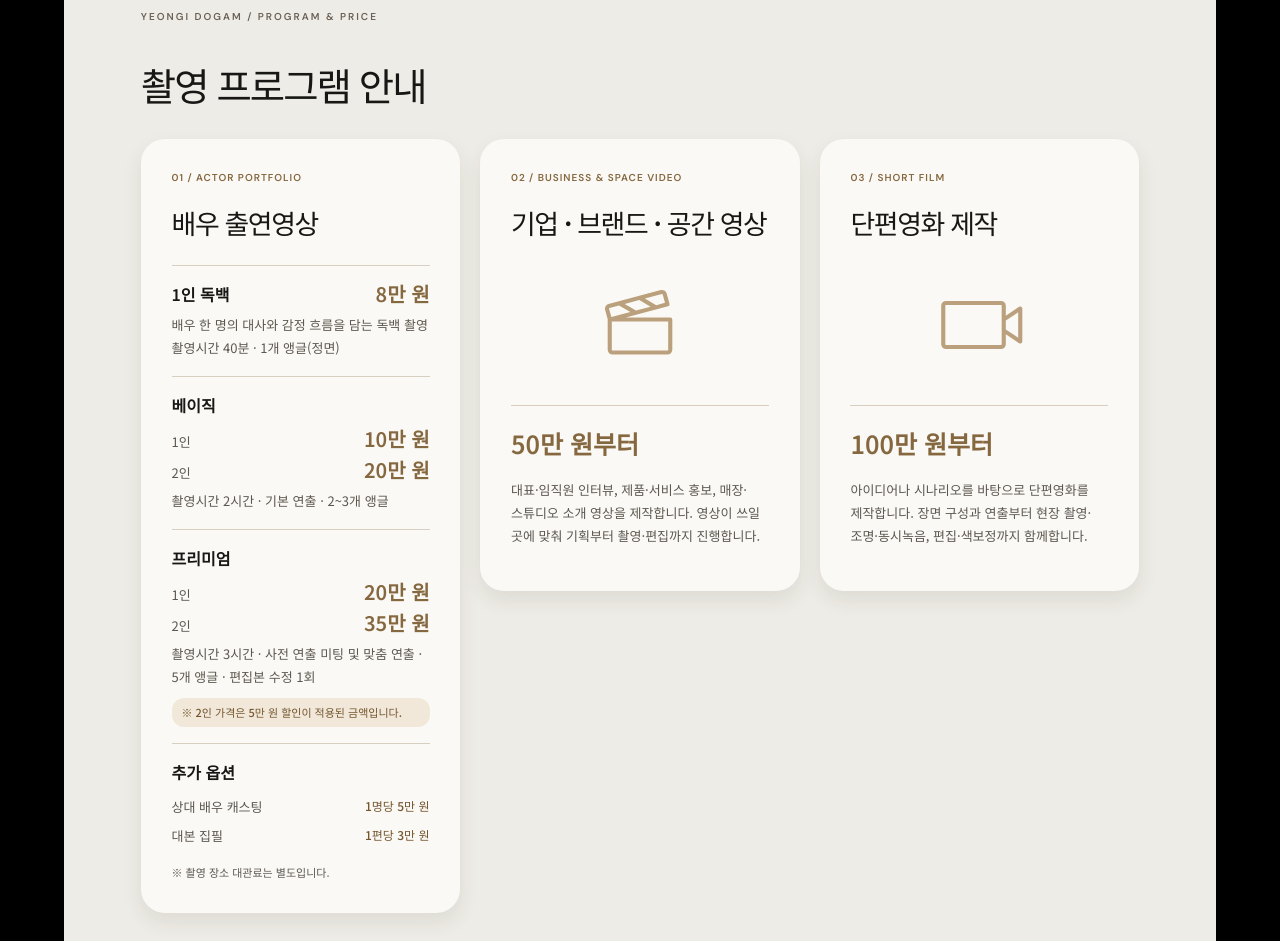
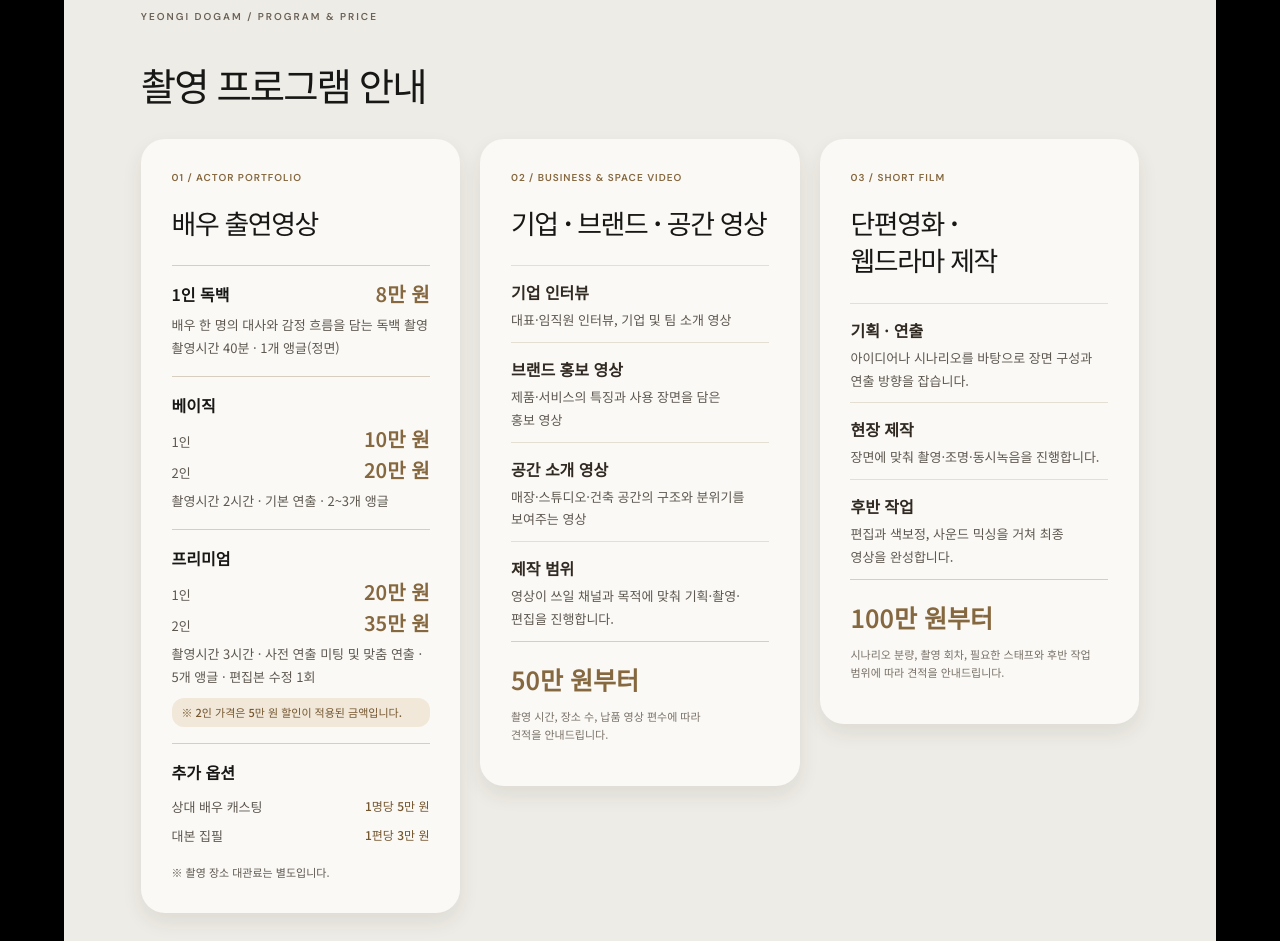
Before and after one commit to gimiyoni6378-dot/productco, a plain HTML site: page index.html in a window 1280 px wide. Shown: the part 3300-4241 px from the top of the page. Drawn offline with Linux system fonts and the light colour scheme.

Commit message:
Refresh video pricing card details

```diff
--- a/index.html
+++ b/index.html
@@ -251,8 +251,19 @@
           </section>
           <p class="pricing-location">※ 촬영 장소 대관료는 별도입니다.</p>
         </article>
-        <article aria-labelledby="brand-title"><p class="program-card-index">02 / BUSINESS &amp; SPACE VIDEO</p><h3 id="brand-title">기업 · 브랜드 · 공간 영상</h3><img class="program-icon" src="assets/icons/film-slate-light.svg" width="88" height="88" alt="" aria-hidden="true"><p class="program-pending">50만 원부터</p><p>대표·임직원 인터뷰, 제품·서비스 홍보, 매장·스튜디오 소개 영상을 제작합니다. 영상이 쓰일 곳에 맞춰 기획부터 촬영·편집까지 진행합니다.</p></article>
-        <article aria-labelledby="film-title"><p class="program-card-index">03 / SHORT FILM</p><h3 id="film-title">단편영화 제작</h3><img class="program-icon" src="assets/icons/video-camera-light.svg" width="88" height="88" alt="" aria-hidden="true"><p class="program-pending">100만 원부터</p><p>아이디어나 시나리오를 바탕으로 단편영화를 제작합니다. 장면 구성과 연출부터 현장 촬영·조명·동시녹음, 편집·색보정까지 함께합니다.</p></article>
+        <article aria-labelledby="brand-title"><p class="program-card-index">02 / BUSINESS &amp; SPACE VIDEO</p><h3 id="brand-title">기업 · 브랜드 · 공간 영상</h3>
+          <section class="program-detail"><h4>기업 인터뷰</h4><p>대표·임직원 인터뷰, 기업 및 팀 소개 영상</p></section>
+          <section class="program-detail"><h4>브랜드 홍보 영상</h4><p>제품·서비스의 특징과 사용 장면을 담은 홍보 영상</p></section>
+          <section class="program-detail"><h4>공간 소개 영상</h4><p>매장·스튜디오·건축 공간의 구조와 분위기를 보여주는 영상</p></section>
+          <section class="program-detail"><h4>제작 범위</h4><p>영상이 쓰일 채널과 목적에 맞춰 기획·촬영·편집을 진행합니다.</p></section>
+          <p class="program-pending">50만 원부터</p><p class="program-price-note">촬영 시간, 장소 수, 납품 영상 편수에 따라 견적을 안내드립니다.</p>
+        </article>
+        <article aria-labelledby="film-title"><p class="program-card-index">03 / SHORT FILM</p><h3 id="film-title">단편영화 · 웹드라마 제작</h3>
+          <section class="program-detail"><h4>기획 · 연출</h4><p>아이디어나 시나리오를 바탕으로 장면 구성과 연출 방향을 잡습니다.</p></section>
+          <section class="program-detail"><h4>현장 제작</h4><p>장면에 맞춰 촬영·조명·동시녹음을 진행합니다.</p></section>
+          <section class="program-detail"><h4>후반 작업</h4><p>편집과 색보정, 사운드 믹싱을 거쳐 최종 영상을 완성합니다.</p></section>
+          <p class="program-pending">100만 원부터</p><p class="program-price-note">시나리오 분량, 촬영 회차, 필요한 스태프와 후반 작업 범위에 따라 견적을 안내드립니다.</p>
+        </article>
       </div>
     </section>
 
--- a/styles.css
+++ b/styles.css
@@ -567,6 +567,10 @@ body{position:relative;width:calc(100% - var(--page-gutter) - var(--page-gutter)
 .program-preview-grid>article{min-width:0;border:0;border-radius:24px;background:#fbf9f5;padding:clamp(22px,2.4vw,36px);box-shadow:0 9px 20px rgba(48,40,27,.09);cursor:default}
 .program-preview-grid h3{font-size:clamp(22px,2.1vw,28px);font-weight:600;letter-spacing:-.05em;margin:0 0 24px;line-height:1.4}
 .program-preview-grid .program-card-index{font:600 10px/1.6 "DM Sans",sans-serif;letter-spacing:.1em;color:#85683f;margin:0 0 18px}
+.program-preview-grid .program-detail{border-top:1px solid #e5ded2;padding:14px 0 2px}
+.program-preview-grid .program-detail h4{font-size:16px;font-weight:600;line-height:1.5;margin:0 0 5px;color:#302a22}
+.program-preview-grid .program-detail p{margin:0 0 8px}
+.program-preview-grid .program-price-note{font-size:11px;line-height:1.7;color:#777067;margin-top:-8px}
 .program-preview-grid p{font-size:13px;line-height:1.75;color:#5c574f}
 .program-preview-grid .program-icon{display:block;width:88px;height:88px;margin:40px auto 36px;opacity:.8;filter:invert(57%) sepia(26%) saturate(572%) hue-rotate(356deg) brightness(94%) contrast(88%)}
 .program-preview-grid .program-pending{font-size:25px;font-weight:600;color:#171716;border-top:1px solid #d7cec0;padding-top:20px;margin:0 0 18px;line-height:1.4}
```
